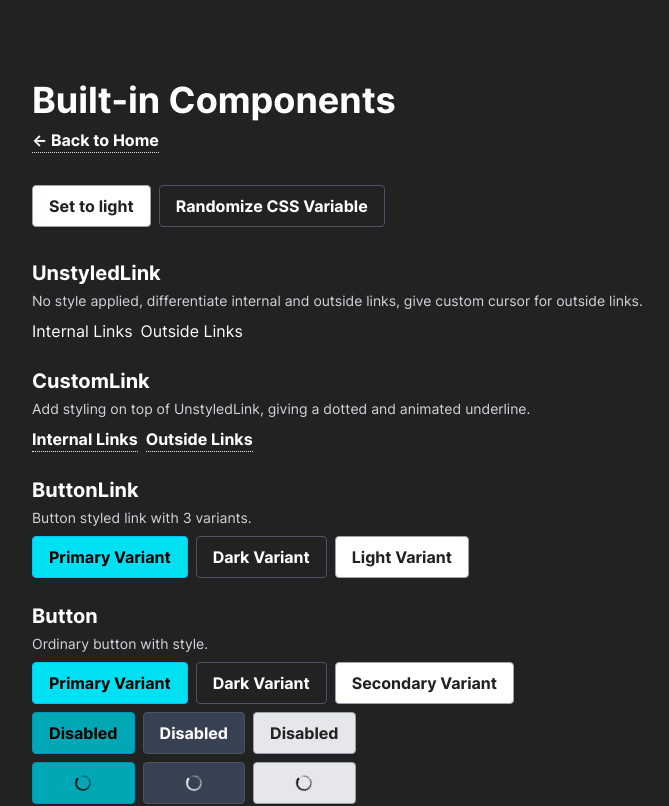
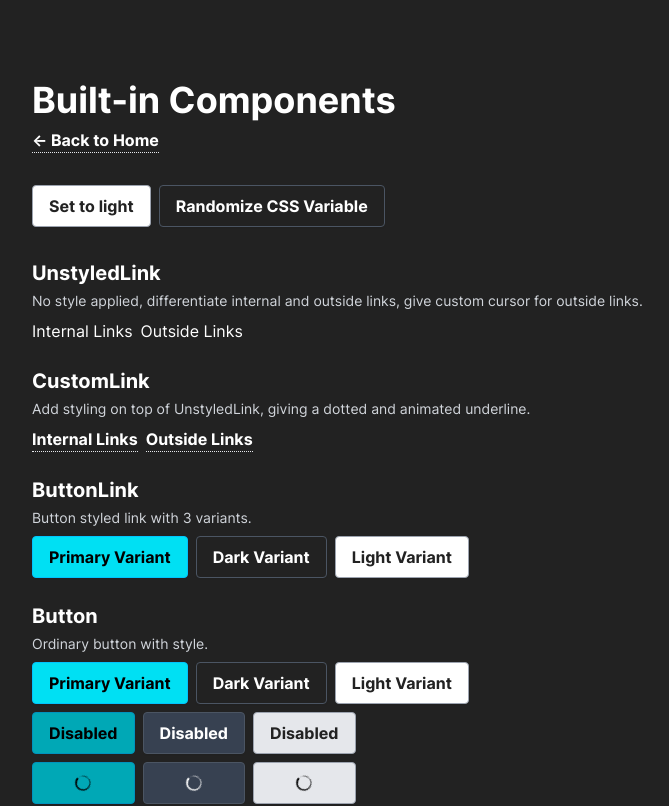
Before and after one commit to craigpestell/property-marketplace, a Next.js app: page /components in a window 1280 px wide. Shown: the top 806 px of the page, without its empty margins (58-727 px from the left). Built offline with nearby package versions, Linux system fonts and the light colour scheme.

Commit message:
fix: change copywrite in components page

```diff
--- a/src/pages/components.tsx
+++ b/src/pages/components.tsx
@@ -132,7 +132,7 @@ export default function ComponentsPage() {
                     onClick={() => alert('button clicked')}
                     variant='light'
                   >
-                    Secondary Variant
+                    Light Variant
                   </Button>
                 </div>
                 <div className='flex flex-wrap gap-2'>
```
